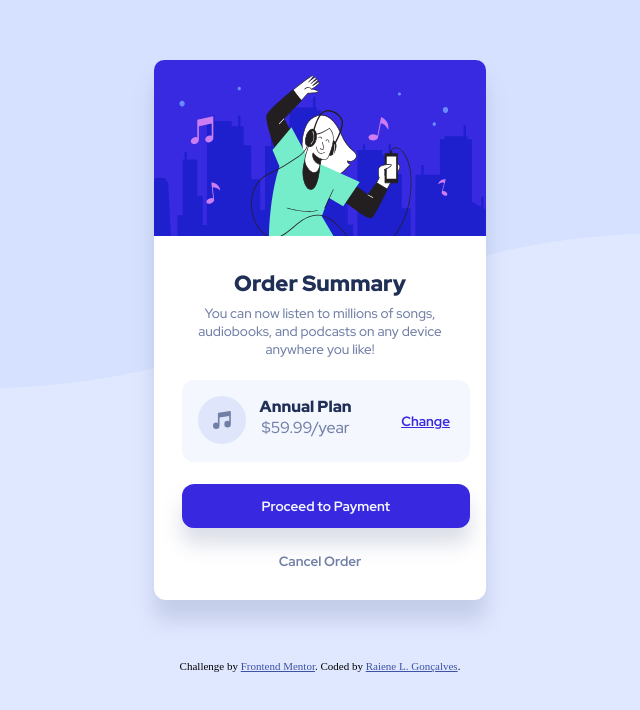
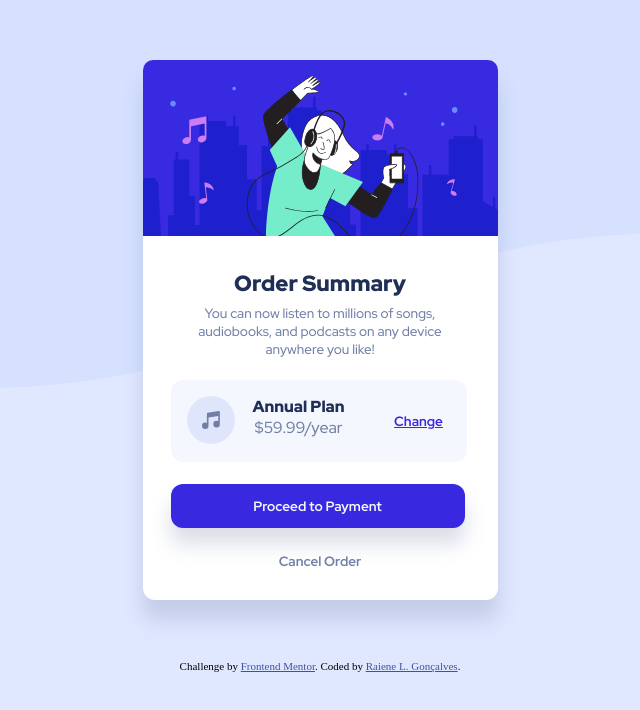
Before and after one commit to R-Lemos-prog/Frontend-Mentor-D2, a plain HTML site: page index.html in a window 1280 px wide. Shown: the whole page, without its empty margins (320-960 px from the left). Drawn offline with Linux system fonts and the light colour scheme.

Commit message:
Edição em larguras de caixas.

```diff
--- a/index.html
+++ b/index.html
@@ -17,7 +17,7 @@
           any device anywhere you like!
         </p>
         <div id="plano">
-          <img id="icon-music" src="images/icon-music.svg" />
+          <img id="icon-music" src="images/icon-music.svg" alt="icon-music" />
           <h2 class="fonte-escura bolder fonte-intermediaria deslocamentoE">
             Annual Plan
           </h2>
--- a/styles/style.css
+++ b/styles/style.css
@@ -14,7 +14,7 @@ body {
 
 main {
   background-color: white;
-  width: 26vw;
+  width: 355px;
   height: 540px;
   margin: 60px auto;
   border-radius: 12px;
@@ -24,7 +24,7 @@ main {
 }
 
 #illus {
-  width: 26vw;
+  width: 355px;
   height: 176px;
   border-radius: 10px 10px 0px 0px;
 }
@@ -39,7 +39,7 @@ main {
 }
 
 #plano {
-  width: 20vw;
+  width: 264px;
   padding: 10px;
   background-color: #f5f7ff;
   border-radius: 12px;
@@ -50,7 +50,7 @@ main {
 
 h3 {
   background-color: #3829e0;
-  width: 20.5vw;
+  width: 268px;
   padding: 13px;
   border-radius: 12px;
   box-shadow: 0px 16px 20px #7280a742;
```
